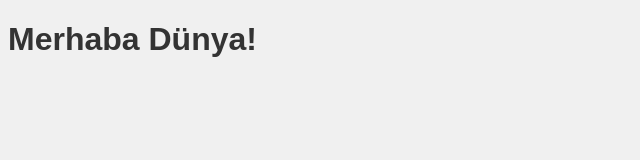
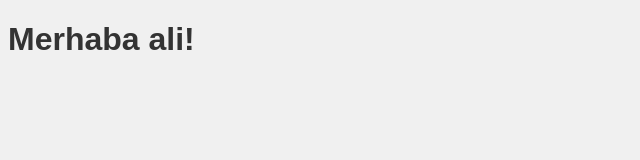
Before and after one commit to celiac00/html-css-projem, a plain HTML site: page index.html in a window 1280 px wide. Shown: the whole page, without its empty margins (0-640 px from the left). Drawn offline with Linux system fonts and the light colour scheme.

Commit message:
title dgisimi

```diff
--- a/index.html
+++ b/index.html
@@ -6,6 +6,6 @@
     <link rel="stylesheet" href="style.css">
 </head>
 <body>
-    <h1>Merhaba Dünya!</h1>
+    <h1>Merhaba ali!</h1>
 </body>
 </html>
```
